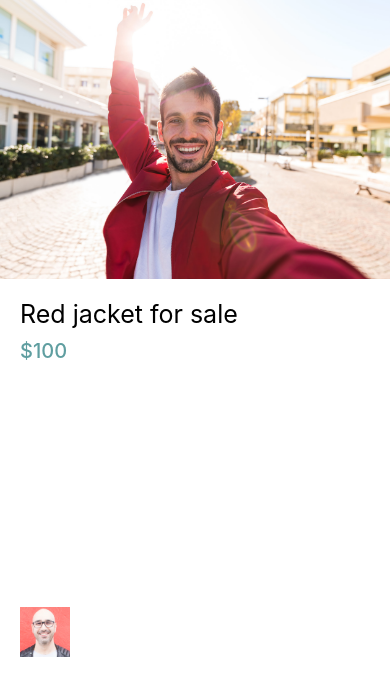
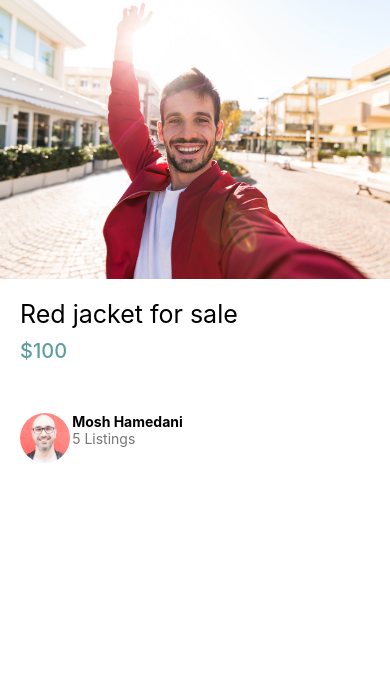
Before and after one commit to jgarcia4444/DoneWithItTutorial, a React Native app: screen / in a window 390 px wide. Shown: the top 696 px of the page. Built offline with nearby package versions, Linux system fonts and the light colour scheme; what react-native-status-bar-height would draw is missing.

Commit message:
The listing user details are now shown below the item for sale on the listing details screen

```diff
--- a/app/components/ListingDetailsScreen.js
+++ b/app/components/ListingDetailsScreen.js
@@ -30,12 +30,23 @@ export default function ListingDetailsScreen({image, listingUserInfo, title, sub
             paddingLeft: 20
         },
         listingUserContainerStyle: {
-            width: '90%'
+            marginTop: 50,
+            width: '90%',
+            flex: 0.5,
+            alignItems: 'flex-start',
+            justifyContent: 'flex-start',
+            flexDirection: 'row'
+        },
+        listingUserImageContainer: {
+            flex: 0.15
+        },
+        listingUserTextContainer: {
+            flex: 0.85
         },
         userImageStyle: {
             width: 50,
-            resizeMode: 'contain',
-            borderRadius: 50 / 2
+            height: 50,
+            borderRadius: 50 / 2,
         },
 
     })
@@ -50,7 +61,13 @@ export default function ListingDetailsScreen({image, listingUserInfo, title, sub
                 <Text style={styles.subtitleStyle}>{subtitle}</Text>
             </View>
             <View style={styles.listingUserContainerStyle}>
-                <Image style={styles.userImageStyle} source={listingUserImage} />
+                <View style={styles.listingUserImageContainer}>
+                    <Image style={styles.userImageStyle} source={listingUserImage} />
+                </View>
+                <View style={styles.listingUserTextContainer}>
+                    <Text style={{fontWeight: '700'}}>{listingUserName}</Text>
+                    <Text style={{color: '#777'}}>{listingUserListings} Listings</Text>
+                </View>
             </View>
         </View>
     )
```
